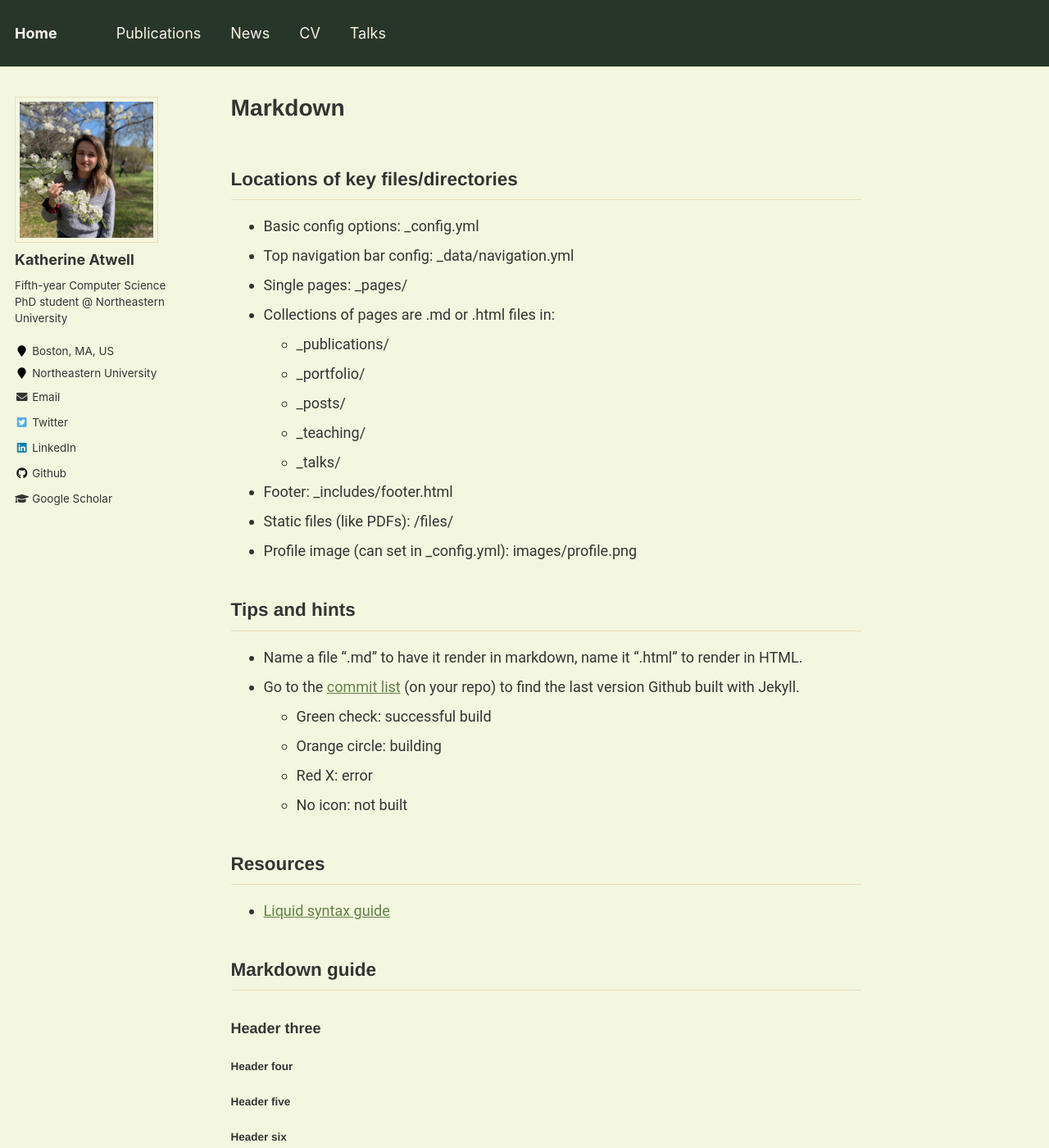
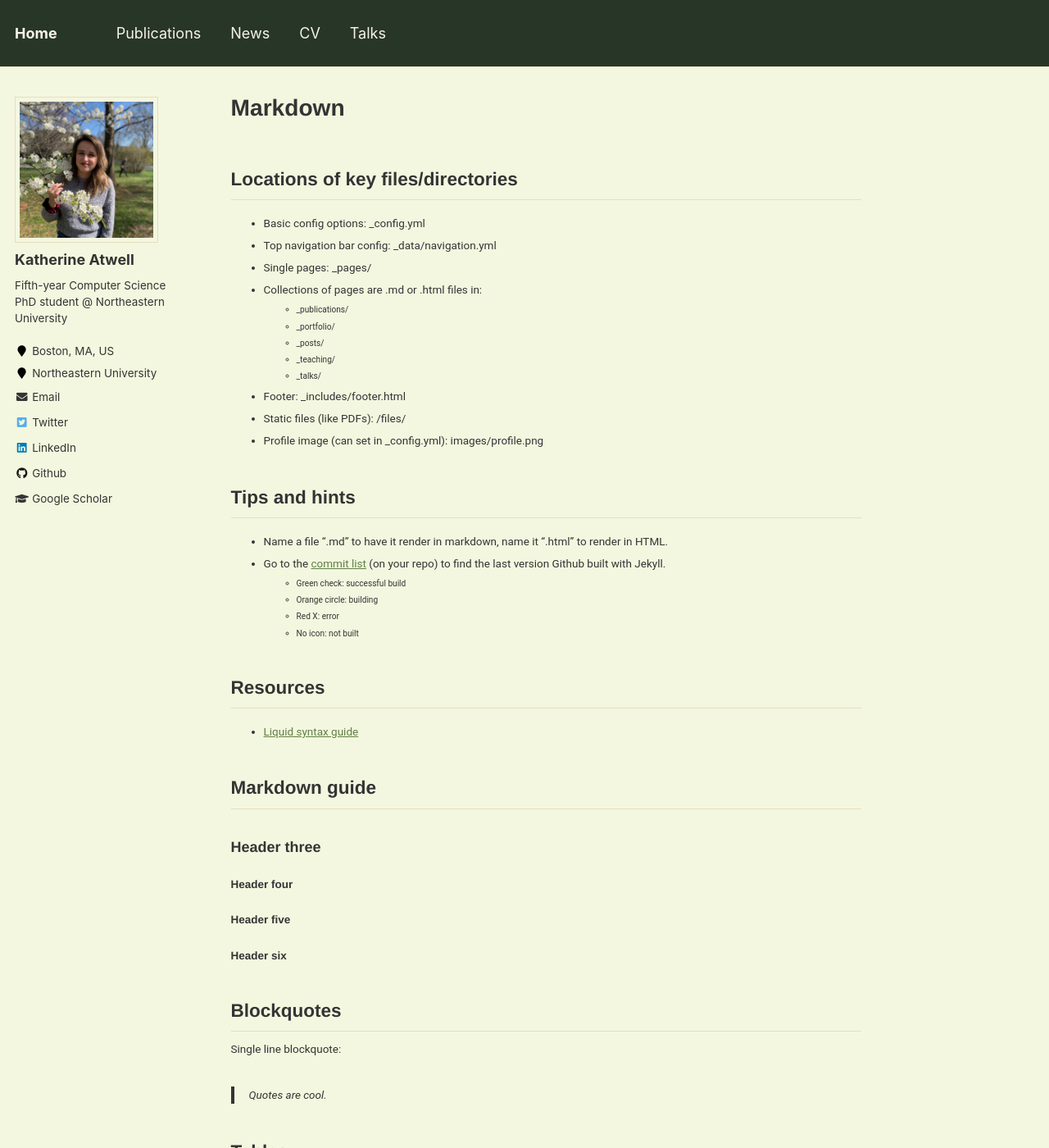
Before and after one commit to katherine-atwell/katherine-atwell.github.io, a Jekyll site: the page built from _pages/markdown.md, in a window 1280 px wide and 1400 px high. Shown: the whole window at 82% size. Built offline with Jekyll 4.4.1, drawn with Linux system fonts in a browser that asks for light colours.

Commit message:
change font size

```diff
--- a/_includes/footer/custom.html
+++ b/_includes/footer/custom.html
@@ -1,3 +1,3 @@
 <!-- start custom footer snippets -->
-<a href="/sitemap/">Sitemap</a>
+<!--<a href="/sitemap/">Sitemap</a>-->
 <!-- end custom footer snippets -->
--- a/_sass/_page.scss
+++ b/_sass/_page.scss
@@ -57,7 +57,7 @@
   }
 
   p, li, dl {
-    font-size: 1em;
+    font-size: 0.75em;
   }
 
   /* paragraph indents */
```
